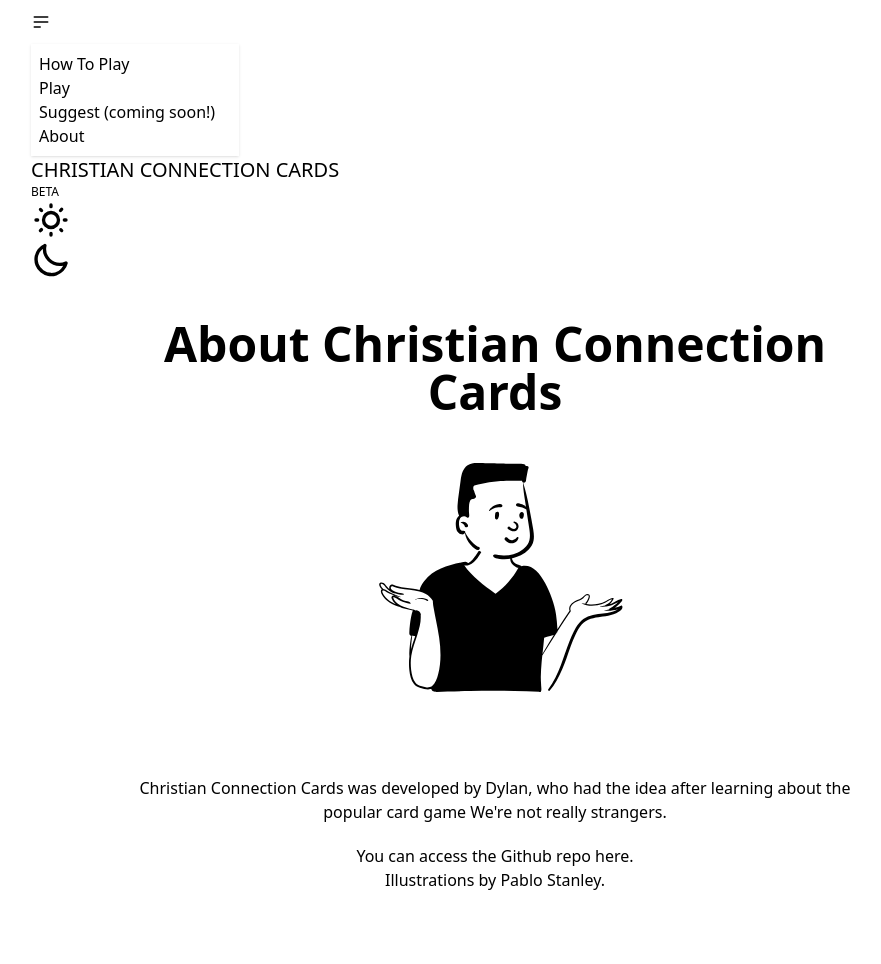
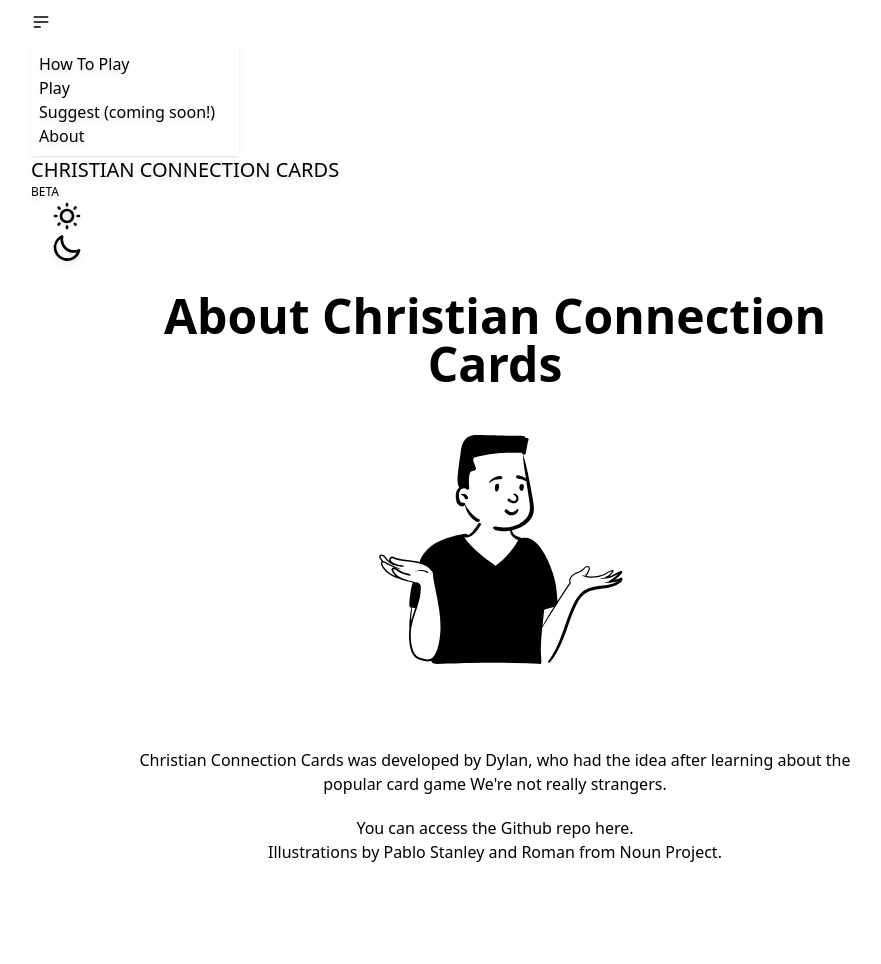
Before and after one commit to dylanlim-jy/christian-connection-cards, a Django app: page /about in a window 1280 px wide. Shown: the whole page, without its empty margins (49-930 px from the left). After the commit the page ends 862 px from the top, so only its background shows below. Run offline with Django 4.2, Linux system fonts and the light colour scheme; parts of the project's set-up code (start-up, migrations or seed data) failed here and were passed over; some libraries are stand-ins or nearby versions.

Commit message:
Layout change, remove double tap on mobile and add completion screen

```diff
--- a/cards/templates/cards/about.html
+++ b/cards/templates/cards/about.html
@@ -14,7 +14,7 @@
                     <a class="text-primary" href="https://www.werenotreallystrangers.com/" target="_blank">We're not really strangers</a>.<br>
                 </p>
                 <p class="py-5">You can access the Github repo <a class="text-primary" href="https://github.com/dylanlim-jy/christian-connection-cards" target="_blank">here</a>.<br>
-                    Illustrations by <a class="text-primary" href="https://iconscout.com/contributors/humaaans" target="_blank">Pablo Stanley</a>.
+                    Illustrations by <a class="text-primary" href="https://iconscout.com/contributors/humaaans" target="_blank">Pablo Stanley</a> and <a href="https://thenounproject.com/browse/icons/term/plant/" target="_blank" title="Plant Icons" class="text-primary">Roman from Noun Project</a>.
                 </p>
             </div>
         </div>
--- a/cards/templates/cards/how_to_play.html
+++ b/cards/templates/cards/how_to_play.html
@@ -5,7 +5,7 @@
 {% block content %}
 <section class="mx-auto px-5 md:px-20 min-w-5xl max-w-full py-10">
     <div class="hero">
-        <div class="hero-content text-center lg:max-w-3xl mx-auto">
+        <div class="hero-content text-center lg:max-w-5xl mx-auto">
             <div>
                 <h1 class="text-3xl md:text-5xl font-black">How to Play</h1>
                 <div class="flex flex-wrap items-center justify-center py-10">
--- a/theme/templates/base.html
+++ b/theme/templates/base.html
@@ -1,6 +1,6 @@
 {% load static tailwind_tags %}
 <!DOCTYPE html>
-<html lang="en" data-theme="emerald">
+<html lang="en" data-theme="emerald" style="touch-action: manipulation;">
 	<head>
 	<link rel="shortcut icon" href="{% static 'favicon/favicon.png' %}"/>
     <title>CCC | {% block title %}{% endblock title %}</title>
@@ -10,8 +10,8 @@
 		{% tailwind_css %}
 	</head>
 
-	<body class="py-3 lg:px-20">
-		<div class="navbar bg-base-100">
+	<body class="px-5 lg:px-20">
+		<div class="navbar bg-base-100 drop-shadow-md rounded-full sticky top-3 z-50">
 			<div class="navbar-start">
 				<div class="dropdown">
 					<label tabindex="0" class="btn btn-ghost btn-circle">
@@ -32,17 +32,18 @@
 			  <div class="badge badge-outline text-xs">BETA</div>
 			</div>
 			<div class="navbar-end">
-				<label class="swap swap-rotate hidden md:inline-grid">
+				<label class="swap swap-rotate hidden md:inline-grid px-5">
 					<input id="darkModeToggle" type="checkbox" style="display:none"/>
 					<!-- sun icon -->
-					<svg class="swap-on fill-current w-10 h-10" xmlns="http://www.w3.org/2000/svg" viewBox="0 0 24 24"><path d="M5.64,17l-.71.71a1,1,0,0,0,0,1.41,1,1,0,0,0,1.41,0l.71-.71A1,1,0,0,0,5.64,17ZM5,12a1,1,0,0,0-1-1H3a1,1,0,0,0,0,2H4A1,1,0,0,0,5,12Zm7-7a1,1,0,0,0,1-1V3a1,1,0,0,0-2,0V4A1,1,0,0,0,12,5ZM5.64,7.05a1,1,0,0,0,.7.29,1,1,0,0,0,.71-.29,1,1,0,0,0,0-1.41l-.71-.71A1,1,0,0,0,4.93,6.34Zm12,.29a1,1,0,0,0,.7-.29l.71-.71a1,1,0,1,0-1.41-1.41L17,5.64a1,1,0,0,0,0,1.41A1,1,0,0,0,17.66,7.34ZM21,11H20a1,1,0,0,0,0,2h1a1,1,0,0,0,0-2Zm-9,8a1,1,0,0,0-1,1v1a1,1,0,0,0,2,0V20A1,1,0,0,0,12,19ZM18.36,17A1,1,0,0,0,17,18.36l.71.71a1,1,0,0,0,1.41,0,1,1,0,0,0,0-1.41ZM12,6.5A5.5,5.5,0,1,0,17.5,12,5.51,5.51,0,0,0,12,6.5Zm0,9A3.5,3.5,0,1,1,15.5,12,3.5,3.5,0,0,1,12,15.5Z"/></svg>
+					<svg class="swap-on fill-current w-8 h-8" xmlns="http://www.w3.org/2000/svg" viewBox="0 0 24 24"><path d="M5.64,17l-.71.71a1,1,0,0,0,0,1.41,1,1,0,0,0,1.41,0l.71-.71A1,1,0,0,0,5.64,17ZM5,12a1,1,0,0,0-1-1H3a1,1,0,0,0,0,2H4A1,1,0,0,0,5,12Zm7-7a1,1,0,0,0,1-1V3a1,1,0,0,0-2,0V4A1,1,0,0,0,12,5ZM5.64,7.05a1,1,0,0,0,.7.29,1,1,0,0,0,.71-.29,1,1,0,0,0,0-1.41l-.71-.71A1,1,0,0,0,4.93,6.34Zm12,.29a1,1,0,0,0,.7-.29l.71-.71a1,1,0,1,0-1.41-1.41L17,5.64a1,1,0,0,0,0,1.41A1,1,0,0,0,17.66,7.34ZM21,11H20a1,1,0,0,0,0,2h1a1,1,0,0,0,0-2Zm-9,8a1,1,0,0,0-1,1v1a1,1,0,0,0,2,0V20A1,1,0,0,0,12,19ZM18.36,17A1,1,0,0,0,17,18.36l.71.71a1,1,0,0,0,1.41,0,1,1,0,0,0,0-1.41ZM12,6.5A5.5,5.5,0,1,0,17.5,12,5.51,5.51,0,0,0,12,6.5Zm0,9A3.5,3.5,0,1,1,15.5,12,3.5,3.5,0,0,1,12,15.5Z"/></svg>
 					<!-- moon icon -->
-					<svg class="swap-off fill-current w-10 h-10" xmlns="http://www.w3.org/2000/svg" viewBox="0 0 24 24"><path d="M21.64,13a1,1,0,0,0-1.05-.14,8.05,8.05,0,0,1-3.37.73A8.15,8.15,0,0,1,9.08,5.49a8.59,8.59,0,0,1,.25-2A1,1,0,0,0,8,2.36,10.14,10.14,0,1,0,22,14.05,1,1,0,0,0,21.64,13Zm-9.5,6.69A8.14,8.14,0,0,1,7.08,5.22v.27A10.15,10.15,0,0,0,17.22,15.63a9.79,9.79,0,0,0,2.1-.22A8.11,8.11,0,0,1,12.14,19.73Z"/></svg>
+					<svg class="swap-off fill-current w-8 h-8" xmlns="http://www.w3.org/2000/svg" viewBox="0 0 24 24"><path d="M21.64,13a1,1,0,0,0-1.05-.14,8.05,8.05,0,0,1-3.37.73A8.15,8.15,0,0,1,9.08,5.49a8.59,8.59,0,0,1,.25-2A1,1,0,0,0,8,2.36,10.14,10.14,0,1,0,22,14.05,1,1,0,0,0,21.64,13Zm-9.5,6.69A8.14,8.14,0,0,1,7.08,5.22v.27A10.15,10.15,0,0,0,17.22,15.63a9.79,9.79,0,0,0,2.1-.22A8.11,8.11,0,0,1,12.14,19.73Z"/></svg>
 					</label>
 			  </div>
 		  </div>
 		<!-- Content here -->
 		{% block content %}{% endblock content %}
+
 		  <script>
 			document.addEventListener('DOMContentLoaded', function () {
 				const darkModeToggle = document.getElementById('darkModeToggle');
```
Also changed, not shown: cards/templates/cards/index.html (+6 -3 lines), cards/templates/cards/play.html (+25 -11 lines), README.md, theme/static/images/plant.svg (added).
